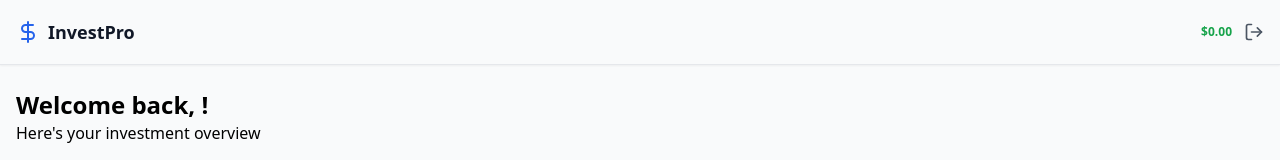
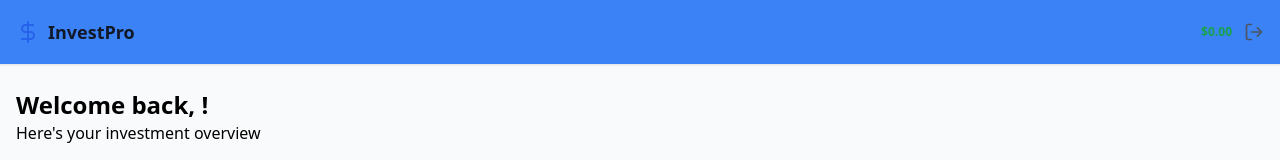
Before and after one commit to esrael1/investment, a React (Vite) app: page /dashboard in a window 1280 px wide. Shown: the top 160 px of the page. Built offline with nearby package versions, Linux system fonts and the light colour scheme; no server answers; the database is empty; sample sign-in values are in the browser's storage.

Commit message:
Update Layout.tsx

```diff
--- a/src/components/Layout.tsx
+++ b/src/components/Layout.tsx
@@ -48,7 +48,7 @@ export default function Layout({ children }: LayoutProps) {
   return (
     <div className="flex flex-col min-h-screen bg-gray-50 dark:bg-gray-900 dark:text-white">
       {/* Header */}
-      <header className="bg-blue dark:bg-gray-800 shadow-sm border-b sticky top-0 z-30">
+      <header className="bg-blue-500 dark:bg-gray-800 shadow-sm border-b sticky top-0 z-30">
         <div className="flex justify-between items-center h-16 px-4">
           <div className="flex items-center">
             <DollarSign className="h-6 w-6 text-blue-600" />
```
